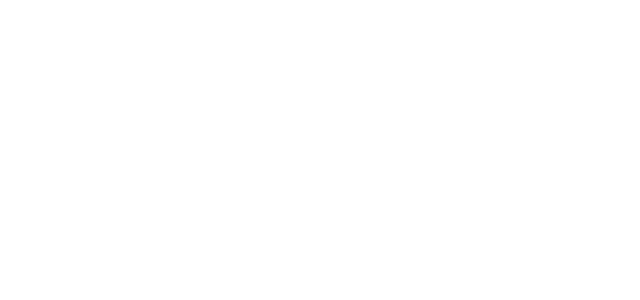
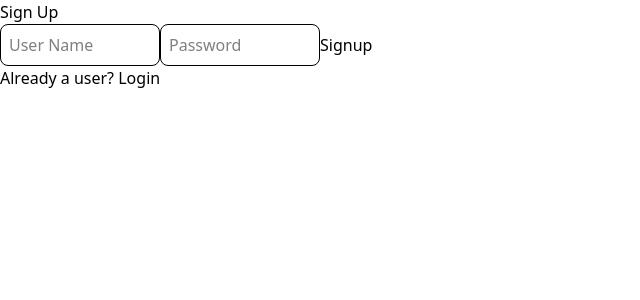
Before and after one commit to SaiDushyant/ECommerce-Site, a React (Vite) app in the folder Frontend/: page /signup in a window 1280 px wide. Before the commit this address had no page. Shown: the top 300 px of the page, without its empty margins (0-640 px from the left). Built offline with nearby package versions, Linux system fonts and the light colour scheme.

Commit message:
Added SignUp Page

```diff
--- a/Frontend/src/App.jsx
+++ b/Frontend/src/App.jsx
@@ -1,6 +1,7 @@
 import { Route, Routes } from "react-router-dom";
 import Login from "./pages/Login.jsx";
 import Home from "./pages/Home.jsx";
+import Signup from "./pages/Signup.jsx";
 
 function App() {
   return (
@@ -8,6 +9,7 @@
       <Routes>
         <Route path="/" element={<Login />} />
         <Route path="/home" element={<Home />} />
+        <Route path="/signup" element={<Signup />} />
       </Routes>
     </>
   );
--- a/Frontend/src/pages/Login.jsx
+++ b/Frontend/src/pages/Login.jsx
@@ -1,5 +1,5 @@
 import React, { useState } from "react";
-import { useNavigate } from "react-router-dom";
+import { Link, useNavigate } from "react-router-dom";
 import axios from "axios";
 
 function Login() {
@@ -46,6 +46,11 @@
         />
         <button type="submit">Login</button>
       </form>
+      <div>
+        <p>
+          New user? <Link to="/signup">Signup</Link>
+        </p>
+      </div>
     </div>
   );
 }
--- a/Frontend/src/pages/Signup.jsx
+++ b/Frontend/src/pages/Signup.jsx
@@ -1,15 +1,32 @@
+import axios from "axios";
 import React, { useState } from "react";
-import { useNavigate } from "react-router-dom";
+import { Link, useNavigate } from "react-router-dom";
 
 function Signup() {
   const [username, setUsername] = useState("");
   const [password, setPassword] = useState("");
   const [error, setError] = useState("");
   const navigate = useNavigate();
+
+  const handleSignup = async (e) => {
+    e.preventDefault();
+
+    try {
+      const res = await axios.post("http://localhost:5000/api/signup", {
+        username,
+        password,
+      });
+      localStorage.setItem("userId", res.data.userId);
+      console.log("Signed up successfully. Navigating to home");
+      navigate("/home");
+    } catch (error) {
+      setError(error.response?.data?.error || "Signup Failed");
+    }
+  };
   return (
     <div>
       <div>Sign Up</div>
-      <form>
+      <form onSubmit={handleSignup}>
         <input
           type="text"
           placeholder="User Name"
@@ -27,6 +44,11 @@
         />
         <button type="submit">Signup</button>
       </form>
+      <div>
+        <p>
+          Already a user? <Link to="/">Login</Link>
+        </p>
+      </div>
     </div>
   );
 }
```
